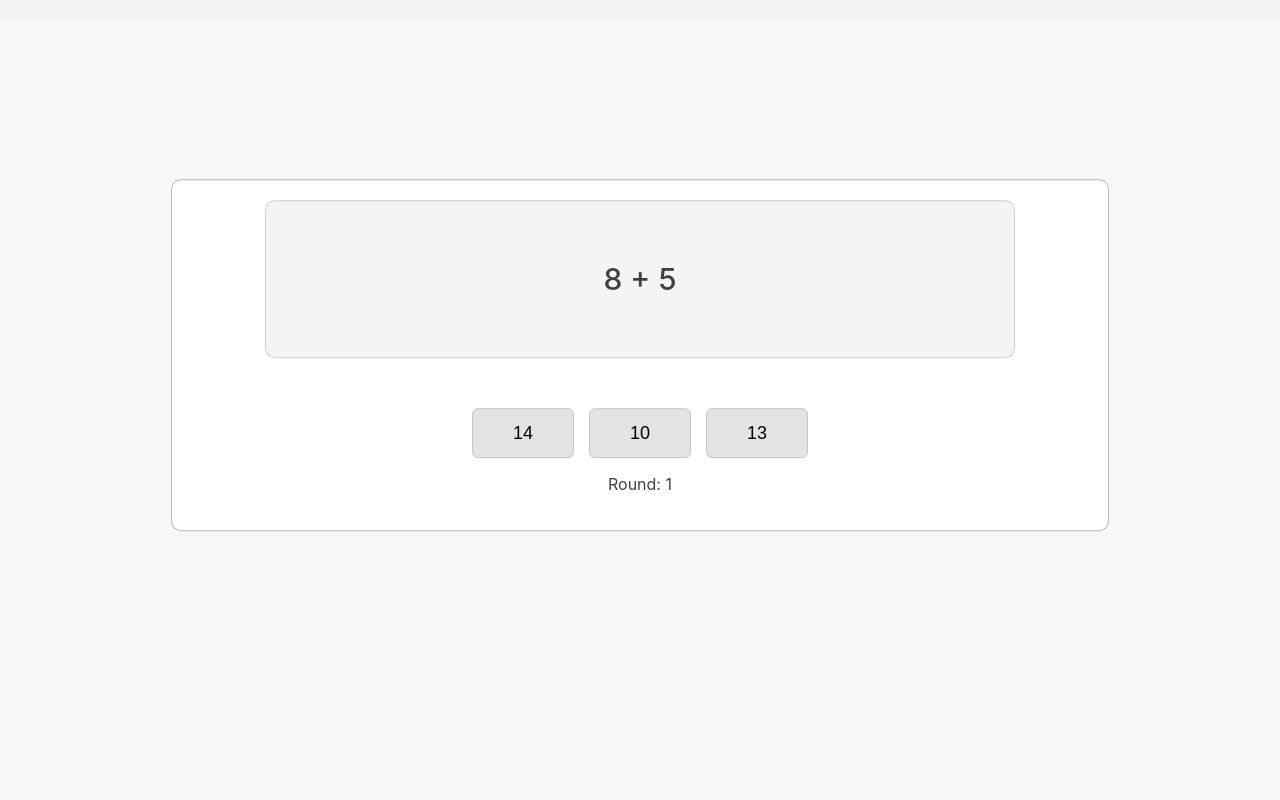
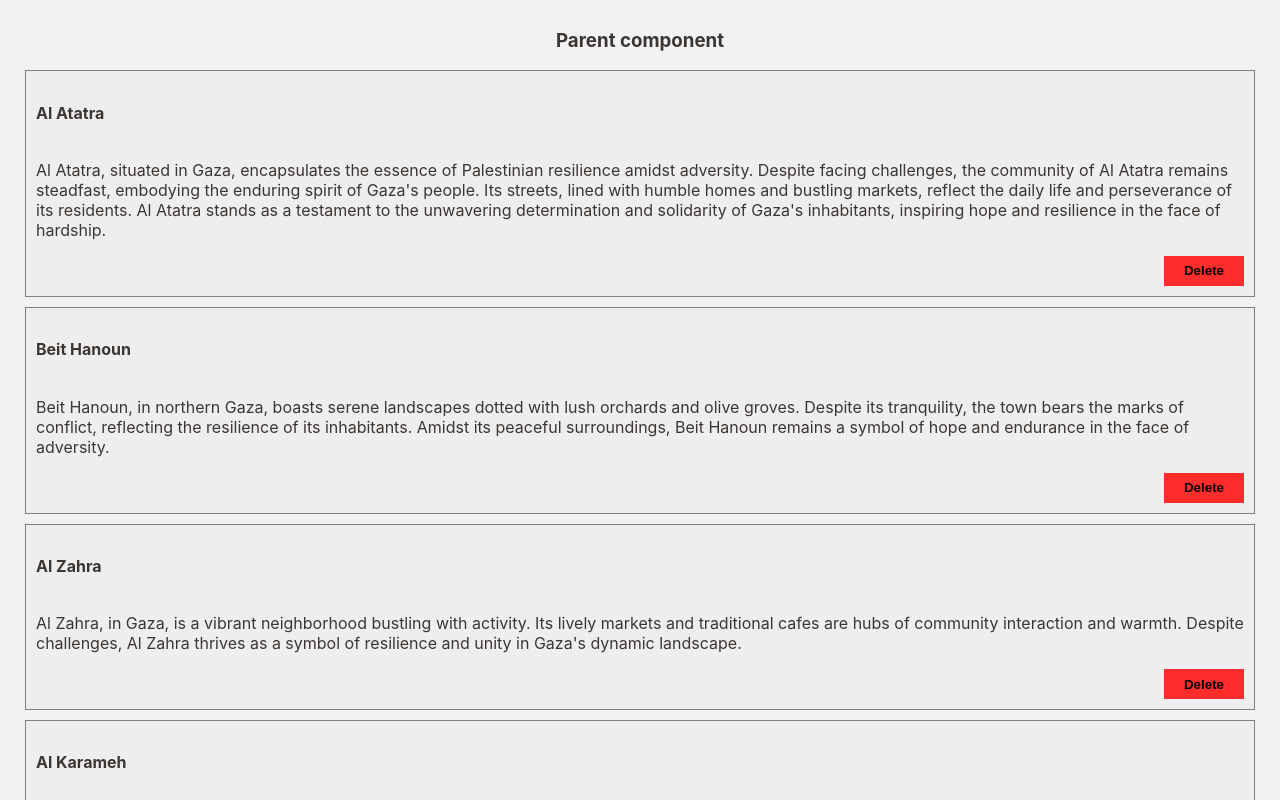
Before and after one commit to Nama-Salameh/asal-training3, a React (Create React App) app: page / in a window 1280 px wide. Shown: the top 800 px of the page. Built offline with nearby package versions, Linux system fonts and the light colour scheme.

Commit message:
Implement countries context task.

```diff
--- a/src/App.tsx
+++ b/src/App.tsx
@@ -1,11 +1,24 @@
+import { useState } from "react";
 import "./App.scss";
-import SummationGameBox from "./summationGameBoxTask/SummationGameBox";
+import CountriesChildComponent from "./CountriesContextAndReducerTask/CountriesChildComponent";
+import CountriesParentComponent from "./CountriesContextAndReducerTask/CountriesParentComponent";
+import { CountriesProvider } from "./contexts/countriesContext/CountriesContext";
 
 function App() {
+  const [isParentVisible, setIsParentVisible] = useState(true);
+
   return (
-    <div className="app">
-      <SummationGameBox />
-    </div>
+    <CountriesProvider>
+      <div className="app">
+        {isParentVisible ? (
+          <CountriesParentComponent
+            goToChild={() => setIsParentVisible(false)}
+          />
+        ) : (
+          <CountriesChildComponent goBack={() => setIsParentVisible(true)} />
+        )}
+      </div>
+    </CountriesProvider>
   );
 }
 
--- /dev/null
+++ b/src/CountriesContextAndReducerTask/CountriesChildComponent.tsx
@@ -0,0 +1,37 @@
+import React from "react";
+import {
+  useCountries,
+  useCountriesDispatch,
+} from "../contexts/countriesContext/CountriesContext";
+import "./countriesComponents.scss";
+
+const CountriesChildComponent: React.FC<{ goBack: () => void }> = ({
+  goBack,
+}) => {
+  const countries = useCountries();
+  const dispatch = useCountriesDispatch();
+
+  return (
+    <div className="countriesContainer">
+      <h3>Child component</h3>
+      {countries?.map((country) => (
+        <div key={country.id} className="countryContainer">
+          <h4>{country.name} </h4>
+          <p>{country.description}</p>
+          <button
+            className="deleteButton"
+            onClick={() => {
+              dispatch({ type: "delete", id: country.id });
+            }}
+          >
+            Delete
+          </button>
+        </div>
+      ))}
+      <button onClick={goBack} className="transferButton">
+        Go Back
+      </button>
+    </div>
+  );
+};
+export default CountriesChildComponent;
--- /dev/null
+++ b/src/CountriesContextAndReducerTask/CountriesParentComponent.tsx
@@ -0,0 +1,37 @@
+import React from "react";
+import {
+  useCountries,
+  useCountriesDispatch,
+} from "../contexts/countriesContext/CountriesContext";
+import "./countriesComponents.scss";
+
+const CountriesParentComponent: React.FC<{ goToChild: () => void }> = ({
+  goToChild,
+}) => {
+  const countries = useCountries();
+  const dispatch = useCountriesDispatch();
+
+  return (
+    <div className="countriesContainer">
+      <h3>Parent component</h3>
+      {countries?.map((country) => (
+        <div key={country.id} className="countryContainer">
+          <h4>{country.name} </h4>
+          <p>{country.description}</p>
+          <button
+            className="deleteButton"
+            onClick={() => {
+              dispatch({ type: "delete", id: country.id });
+            }}
+          >
+            Delete
+          </button>
+        </div>
+      ))}
+      <button onClick={goToChild} className="transferButton">
+        Go to Child
+      </button>
+    </div>
+  );
+};
+export default CountriesParentComponent;
--- /dev/null
+++ b/src/CountriesContextAndReducerTask/countriesComponents.scss
@@ -0,0 +1,27 @@
+.countriesContainer {
+  .countryContainer {
+    display: flex;
+    flex-direction: column;
+    padding: 10px;
+    margin-bottom: 10px;
+    text-align: left;
+    background-color: rgb(238, 238, 238);
+    border: 1px solid grey;
+    .deleteButton {
+      width: 80px;
+      height: 30px;
+      font-weight: bold;
+      align-self: flex-end;
+      background-color: rgb(255, 44, 44);
+      border: none;
+    }
+  }
+  .transferButton {
+    width: 150px;
+    height: 30px;
+    margin-bottom: 10px;
+    font-size: 14px;
+    background-color: rgba(170, 170, 170, 0.805);
+    border: none;
+  }
+}
--- /dev/null
+++ b/src/contexts/countriesContext/CountriesContext.tsx
@@ -0,0 +1,71 @@
+import React, { useContext, createContext, useReducer, ReactNode } from "react";
+
+interface Country {
+  name: string;
+  description: string;
+  id: number;
+}
+type Action = { type: "delete"; id: number };
+
+const CountriesContext = createContext<Country[] | null>(null);
+const CountriesDispatchContext = createContext<React.Dispatch<Action>>(
+  () => {}
+);
+
+export const CountriesProvider: React.FC<{ children: ReactNode }> = ({
+  children,
+}) => {
+  const [countries, dispatch] = useReducer(countriesReducer, initialCountries);
+  return (
+    <CountriesContext.Provider value={countries}>
+      <CountriesDispatchContext.Provider value={dispatch}>
+        {children}
+      </CountriesDispatchContext.Provider>
+    </CountriesContext.Provider>
+  );
+};
+
+export function useCountries() {
+  return useContext(CountriesContext);
+}
+
+export function useCountriesDispatch() {
+  return useContext(CountriesDispatchContext);
+}
+
+function countriesReducer(countries: Country[], action: Action) {
+  switch (action.type) {
+    case "delete": {
+      return countries.filter((country: Country) => country.id !== action.id);
+    }
+    default: {
+      throw Error("Unknown action");
+    }
+  }
+}
+const initialCountries: Country[] = [
+  {
+    name: "Al Atatra",
+    description:
+      "Al Atatra, situated in Gaza, encapsulates the essence of Palestinian resilience amidst adversity. Despite facing challenges, the community of Al Atatra remains steadfast, embodying the enduring spirit of Gaza's people. Its streets, lined with humble homes and bustling markets, reflect the daily life and perseverance of its residents. Al Atatra stands as a testament to the unwavering determination and solidarity of Gaza's inhabitants, inspiring hope and resilience in the face of hardship.",
+    id: 0,
+  },
+  {
+    name: "Beit Hanoun",
+    description:
+      "Beit Hanoun, in northern Gaza, boasts serene landscapes dotted with lush orchards and olive groves. Despite its tranquility, the town bears the marks of conflict, reflecting the resilience of its inhabitants. Amidst its peaceful surroundings, Beit Hanoun remains a symbol of hope and endurance in the face of adversity.",
+    id: 1,
+  },
+  {
+    name: "Al Zahra",
+    description:
+      "Al Zahra, in Gaza, is a vibrant neighborhood bustling with activity. Its lively markets and traditional cafes are hubs of community interaction and warmth. Despite challenges, Al Zahra thrives as a symbol of resilience and unity in Gaza's dynamic landscape.",
+    id: 2,
+  },
+  {
+    name: "Al Karameh ",
+    description:
+      "Al Karameh in Gaza City is a bustling marketplace, alive with the vibrant energy of vendors and shoppers. Its narrow alleys are lined with stalls selling everything from spices to textiles, creating a kaleidoscope of colors and scents. Amidst the chaos, Al Karameh is a symbol of resilience, embodying the spirit of Gaza's community and heritage in every bustling corner.",
+    id: 2,
+  },
+];
```
